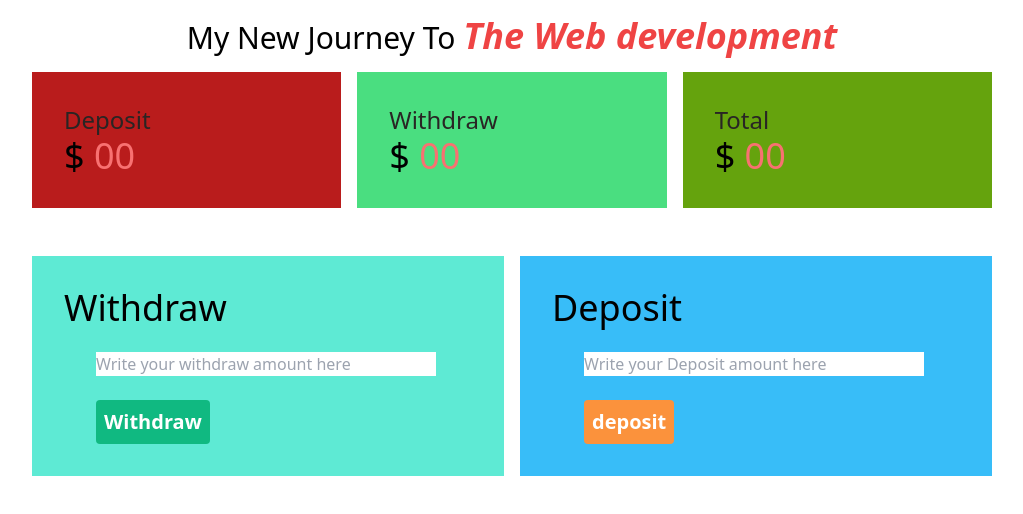
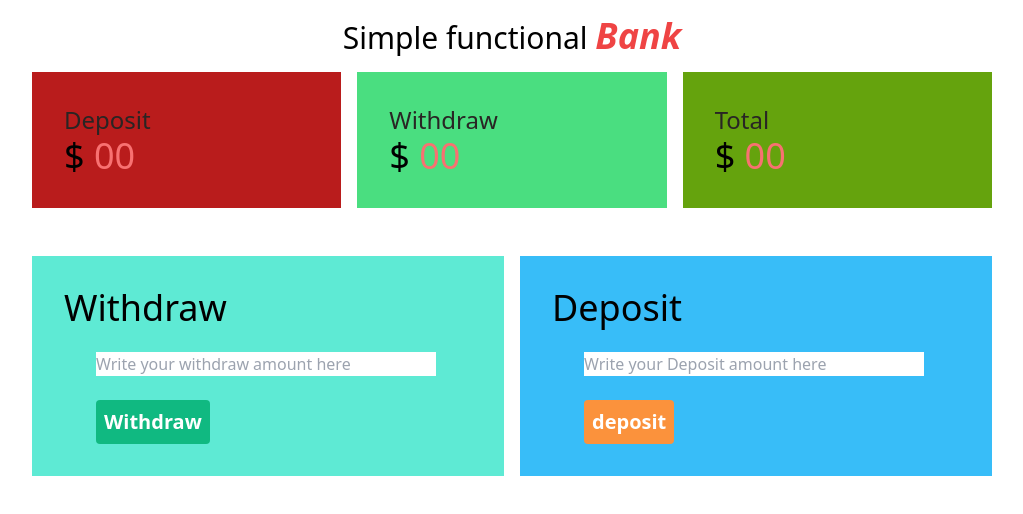
Before and after one commit to Ornab05/basicFunctionalBankUsingJavaScript, a plain HTML site: page index.html in a window 1280 px wide. Shown: the whole page, without its empty margins (128-1151 px from the left). Drawn offline with nearby package versions, Linux system fonts and the light colour scheme.

Commit message:
changing web headline

```diff
--- a/index.html
+++ b/index.html
@@ -8,7 +8,7 @@
     <script src="https://cdn.tailwindcss.com"></script>
 </head>
 <body>
-    <h1 class="text-3xl text-center mt-4">My New Journey To <span class="text-4xl font-semibold italic text-red-500 mt-5">The Web development</span></h1>
+    <h1 class="text-3xl text-center mt-4"> Simple functional <span class="text-4xl font-semibold italic text-red-500 mt-5">Bank</span></h1>
     <main>
            <section class="mt-4">
             <div class="grid grid-cols-3 mx-auto w-3/4 gap-4">
```
